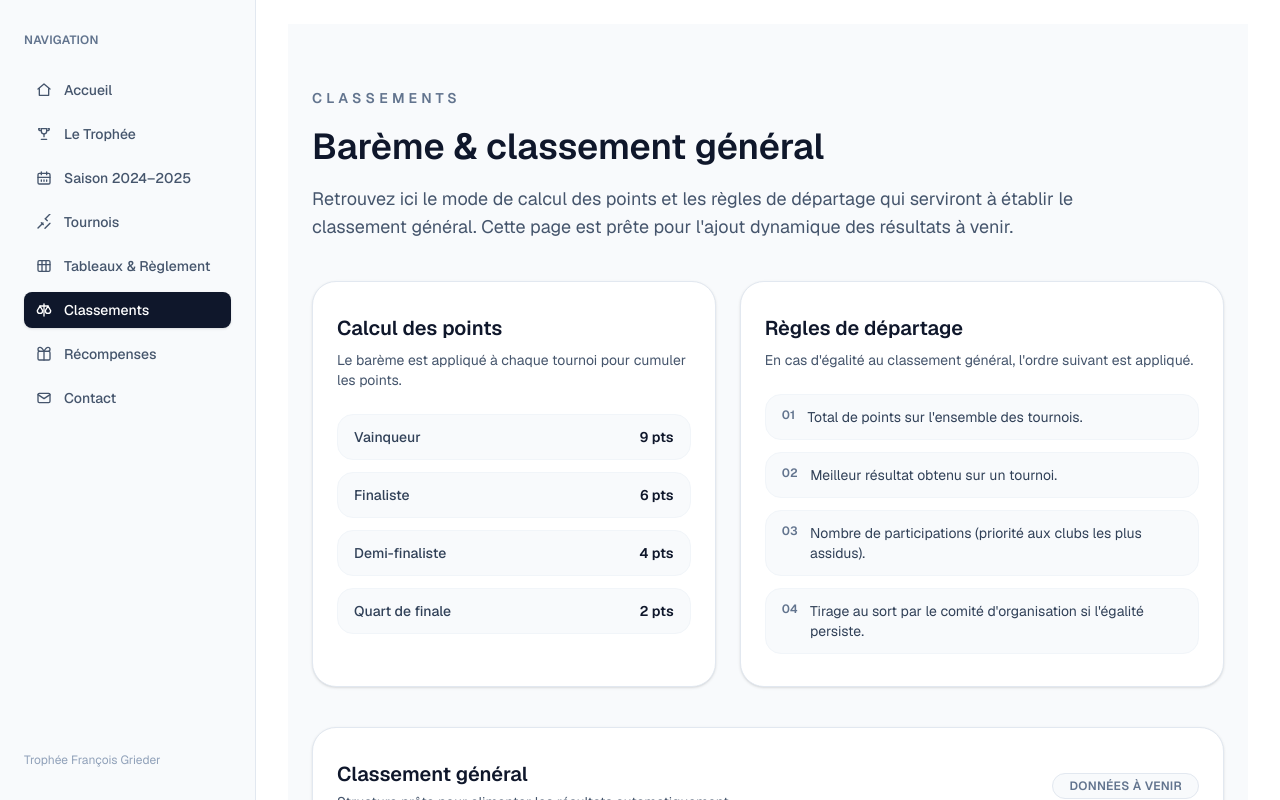
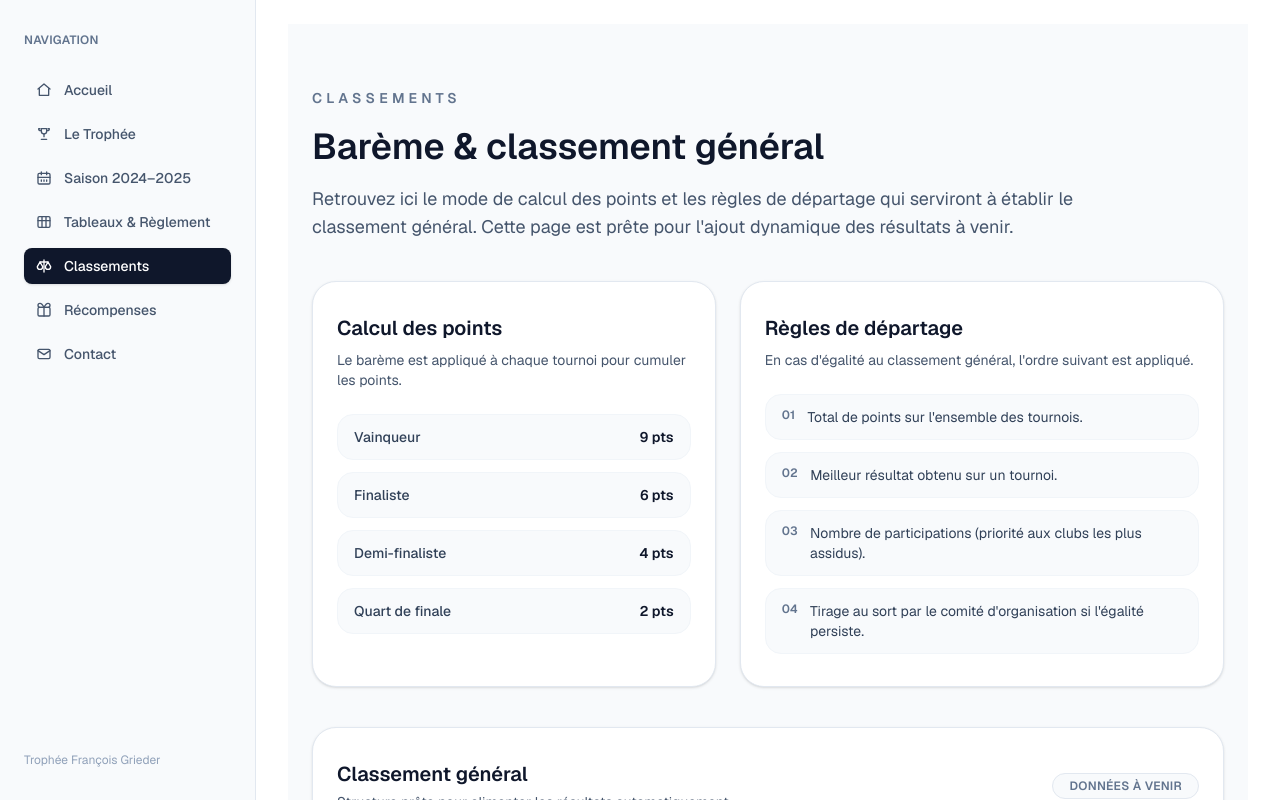
Before and after one commit to jesared/tfg-refonte, a Next.js app: page /classements in a window 1280 px wide. Shown: the top 800 px of the page. Built offline with nearby package versions, Linux system fonts and the light colour scheme.

Commit message:
update sidebare menu

```diff
--- a/components/Sidebar.tsx
+++ b/components/Sidebar.tsx
@@ -1,16 +1,6 @@
 "use client";
 
-import {
-  CalendarDays,
-  Gift,
-  Home,
-  Mail,
-  Scale,
-  Swords,
-  Table2,
-  Trophy,
-  X,
-} from "lucide-react";
+import { CalendarDays, Gift, Home, Mail, Scale, Table2, Trophy, X } from "lucide-react";
 import { usePathname } from "next/navigation";
 import { useState } from "react";
 
@@ -18,10 +8,9 @@ import { SidebarItem } from "@/components/SidebarItem";
 
 const navigationItems = [
   { href: "/", label: "Accueil", icon: Home },
-  { href: "/le-trophee", label: "Le Trophée", icon: Trophy },
+  { href: "/trophee", label: "Le Trophée", icon: Trophy },
   { href: "/saison-2024-2025", label: "Saison 2024–2025", icon: CalendarDays },
-  { href: "/tournois", label: "Tournois", icon: Swords },
-  { href: "/tableaux-reglement", label: "Tableaux & Règlement", icon: Table2 },
+  { href: "/tableaux", label: "Tableaux & Règlement", icon: Table2 },
   { href: "/classements", label: "Classements", icon: Scale },
   { href: "/recompenses", label: "Récompenses", icon: Gift },
   { href: "/contact", label: "Contact", icon: Mail },
@@ -44,12 +33,8 @@ export function Sidebar() {
       <header className="border-b border-slate-200 bg-white md:hidden">
         <div className="flex items-center justify-between px-4 py-3">
           <div className="flex flex-col">
-            <span className="text-sm font-semibold text-slate-900">
-              Trophée François Grieder
-            </span>
-            <span className="text-xs text-slate-500">
-              Challenge régional de tennis de table
-            </span>
+            <span className="text-sm font-semibold text-slate-900">Trophée François Grieder</span>
+            <span className="text-xs text-slate-500">Challenge régional de tennis de table</span>
           </div>
           <button
             type="button"
@@ -118,9 +103,7 @@ export function Sidebar() {
             />
           ))}
         </nav>
-        <div className="mt-auto pt-8 text-xs text-slate-400">
-          Trophée François Grieder
-        </div>
+        <div className="mt-auto pt-8 text-xs text-slate-400">Trophée François Grieder</div>
       </aside>
     </>
   );
```
